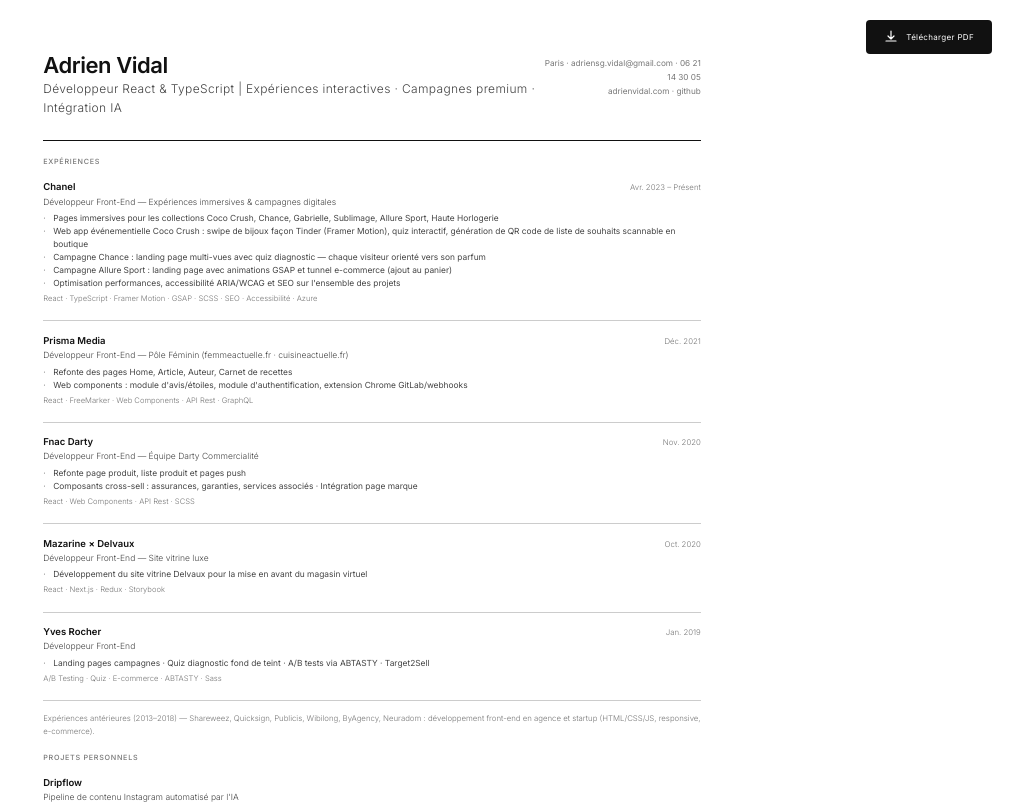
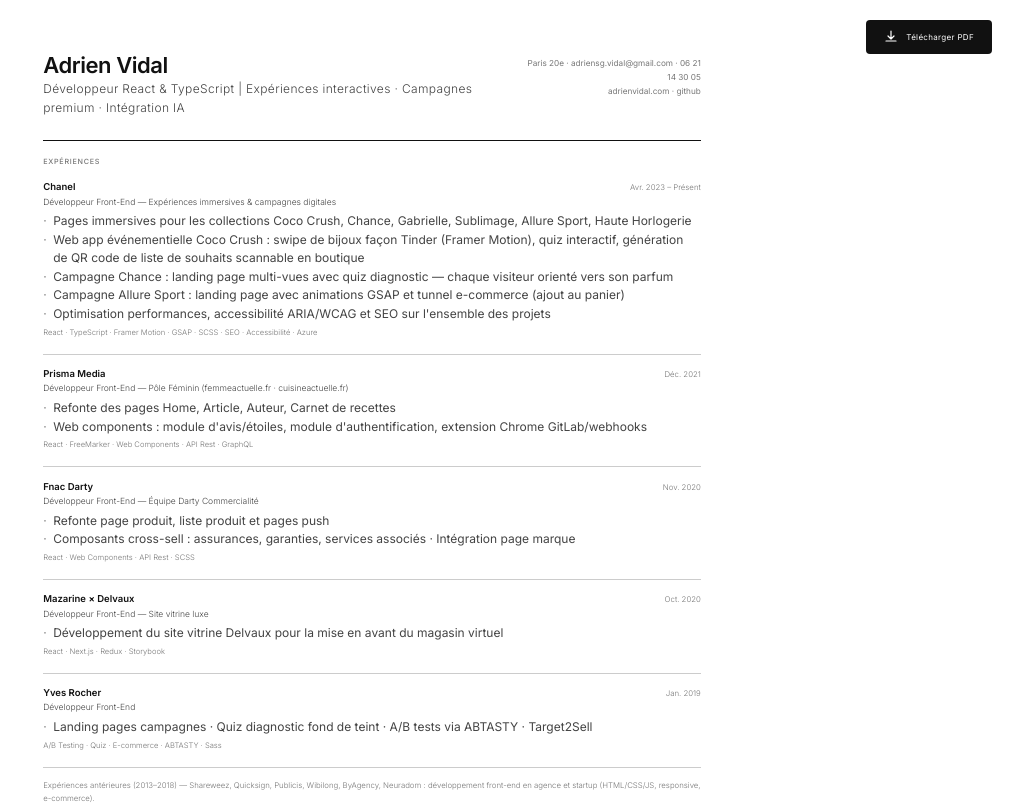
Before and after one commit to adrienvidal/portfolio-2026, a Next.js app: page /1/cv/simple in a window 1280 px wide. Shown: the top 804 px of the page, without its empty margins (268-1280 px from the left). Built offline with nearby package versions, Linux system fonts and the light colour scheme.

Commit message:
update cv

```diff
--- a/src/app/[locale]/cv/simple/CVSimple.scss
+++ b/src/app/[locale]/cv/simple/CVSimple.scss
@@ -116,7 +116,7 @@
     margin-bottom: 3px;
 
     li {
-      font-size: 8.4px;
+      font-size: 12px;
       color: var(--cv-gray-dark);
       line-height: 1.55;
       padding-left: 10px;
--- a/src/messages/fr.json
+++ b/src/messages/fr.json
@@ -294,7 +294,7 @@
     "name": "Adrien Vidal",
     "role": "Développeur React & TypeScript | \nExpériences interactives · \nCampagnes premium · \nIntégration IA",
     "contact": {
-      "location": "Paris",
+      "location": "Paris 20e",
       "email": "adriensg.vidal@gmail.com",
       "phone": "06 21 14 30 05",
       "websiteLabel": "adrienvidal.com",
```
